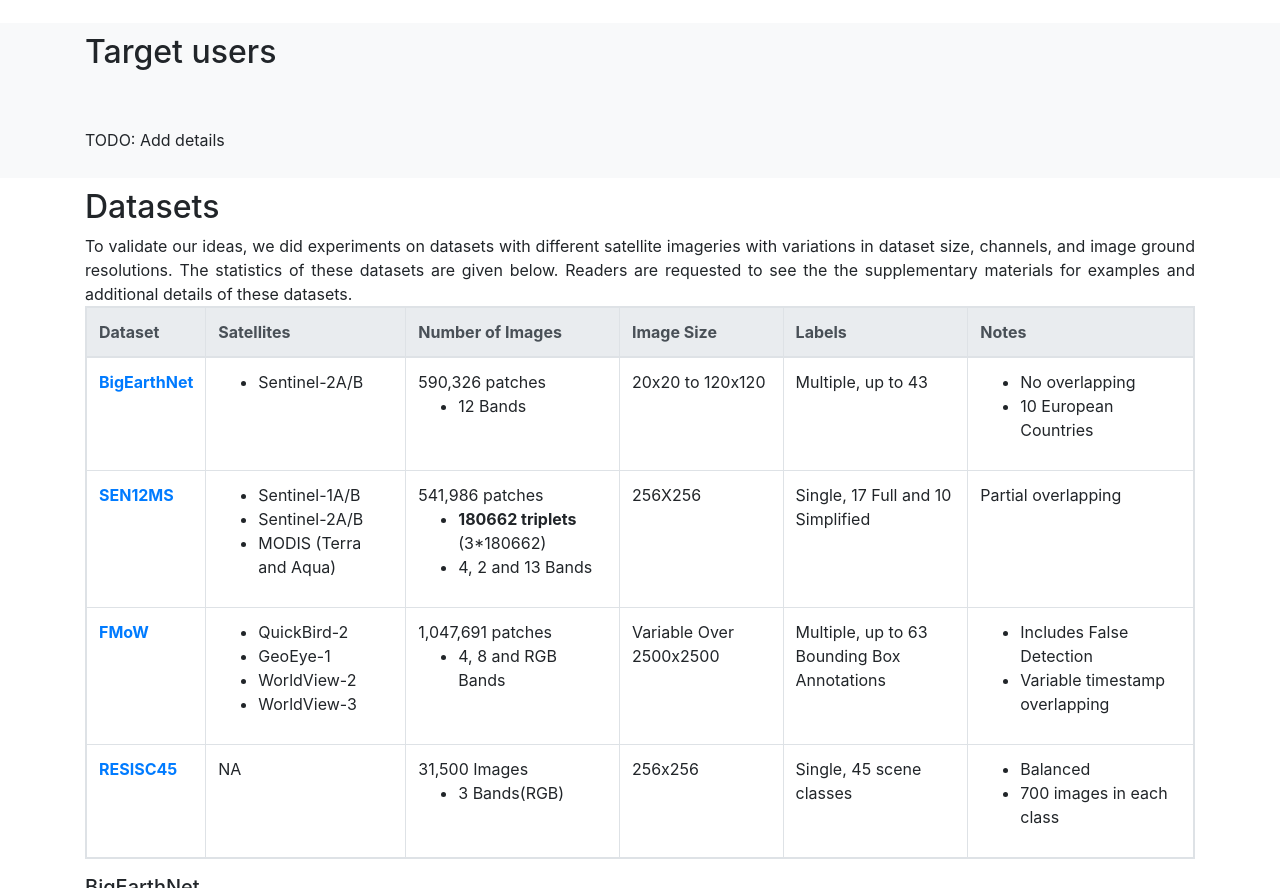
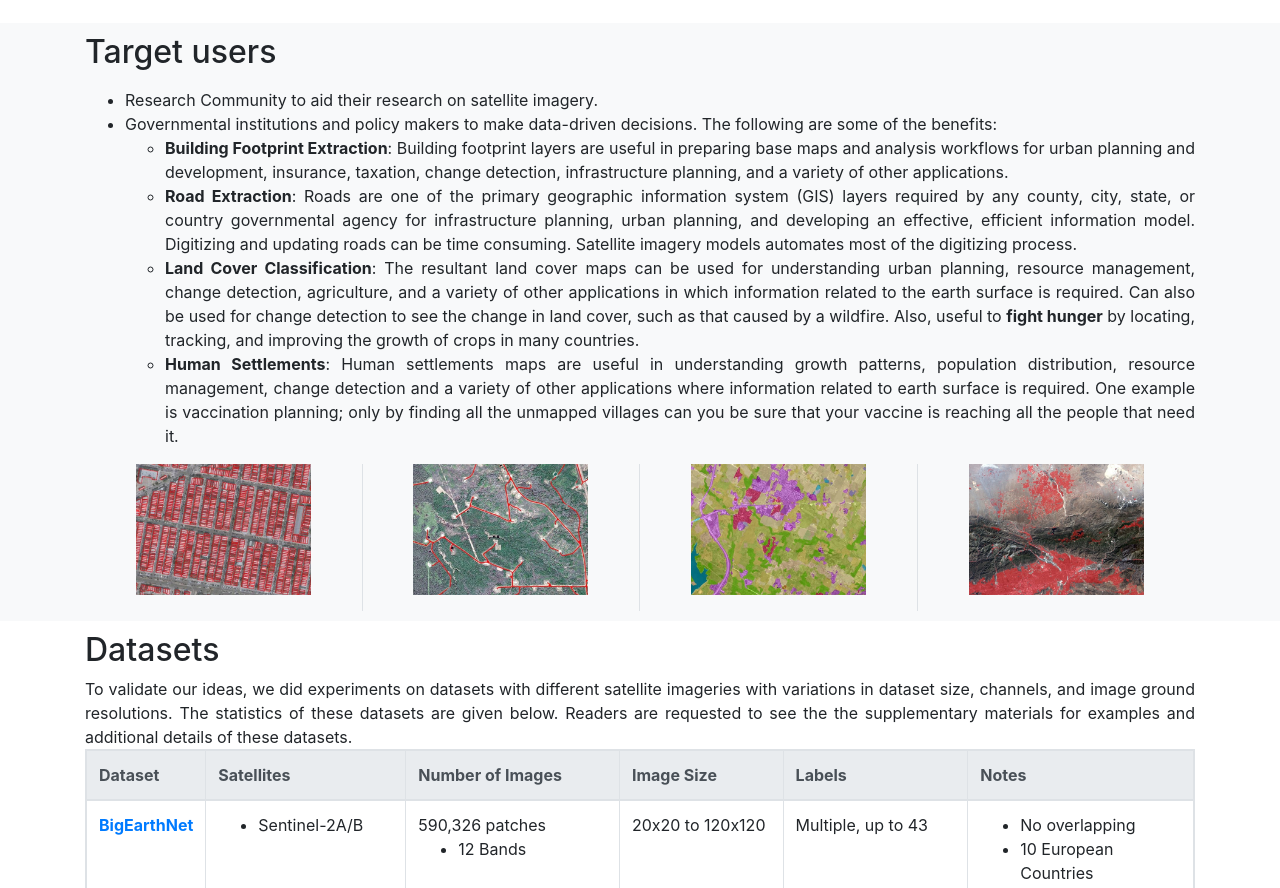
Before and after one commit to Berkeley-Data/hpt, a plain HTML site: page web/index.html in a window 1280 px wide. Shown: the part 2626-3514 px from the top of the page. Drawn offline with Linux system fonts and the light colour scheme.

Commit message:
Added Target users with a description on the benefits

```diff
--- a/web/index.html
+++ b/web/index.html
@@ -285,16 +285,68 @@
          <div class="row">
             <div class="col-lg-12 mx-auto">
                <h2>Target users</h2>
-               &nbsp;
                <p>
+                  <ul>
+                     <li>
+                        Research Community to aid their research on satellite imagery.
+                     </li>
+                     <li>
+                        Governmental institutions and policy makers to make data-driven decisions. The following are
+                        some of the benefits:
+                        <ul>
 
-                  <br>
-                  TODO: Add details
+                           <li><strong>Building Footprint Extraction</strong>: Building footprint layers are useful in
+                              preparing base
+                              maps and analysis workflows for urban planning and development, insurance, taxation,
+                              change detection, infrastructure planning, and a variety of other applications.</li>
+                           <li><strong>Road Extraction</strong>: Roads are one of the primary geographic information
+                              system (GIS) layers required by any county, city, state, or country governmental agency
+                              for infrastructure planning, urban
+                              planning, and developing an effective, efficient information model. Digitizing and
+                              updating roads can be time consuming. Satellite imagery models automates most of the
+                              digitizing process.
+                           </li>
+                           <li><strong>Land Cover Classification</strong>: The resultant land cover maps can be used for
+                              understanding urban planning, resource management, change detection, agriculture, and a
+                              variety of other applications in which information related to the earth surface is
+                              required. Can also be used for change detection to see the change in land cover, such as
+                              that caused by a wildfire. Also, useful to <strong>fight hunger</strong> by locating,
+                              tracking, and
+                              improving the growth of crops in many countries.</li>
+                           <li><strong>Human Settlements</strong>: Human settlements maps are useful in understanding
+                              growth patterns, population distribution, resource management, change detection and a
+                              variety of other applications where information related to earth surface is required. One
+                              example is vaccination planning; only by finding all the unmapped villages can you be sure
+                              that your vaccine is reaching all the people that need it.</li>
+                        </ul>
 
-                  <br>
-
+                     </li>
+                  </ul>
                </p>
-
+               <div class="container text-center">
+                  <div class="row">
+                     <div class="col-md-3 mx-auto border-right">
+                        <p>
+                           <img src="images/building_footprints.png" width="175px" />
+                        </p>
+                     </div>
+                     <div class="col-md-3 mx-auto border-right">
+                        <p>
+                           <img src="images/roads_extraction.png" width="175px" />
+                        </p>
+                     </div>
+                     <div class="col-md-3 mx-auto border-right">
+                        <p>
+                           <img src="images/land_cover.png" width="175px" />
+                        </p>
+                     </div>
+                     <div class="col-md-3 mx-auto">
+                        <p>
+                           <img src="images/human_settlements.png" width="175px" />
+                        </p>
+                     </div>
+                  </div>
+               </div>
             </div>
          </div>
       </div>
```
Also changed, not shown: web/images/building_footprints.png (added), web/images/human_settlements.png (added), web/images/land_cover.png (added), web/images/roads_extraction.png (added).
